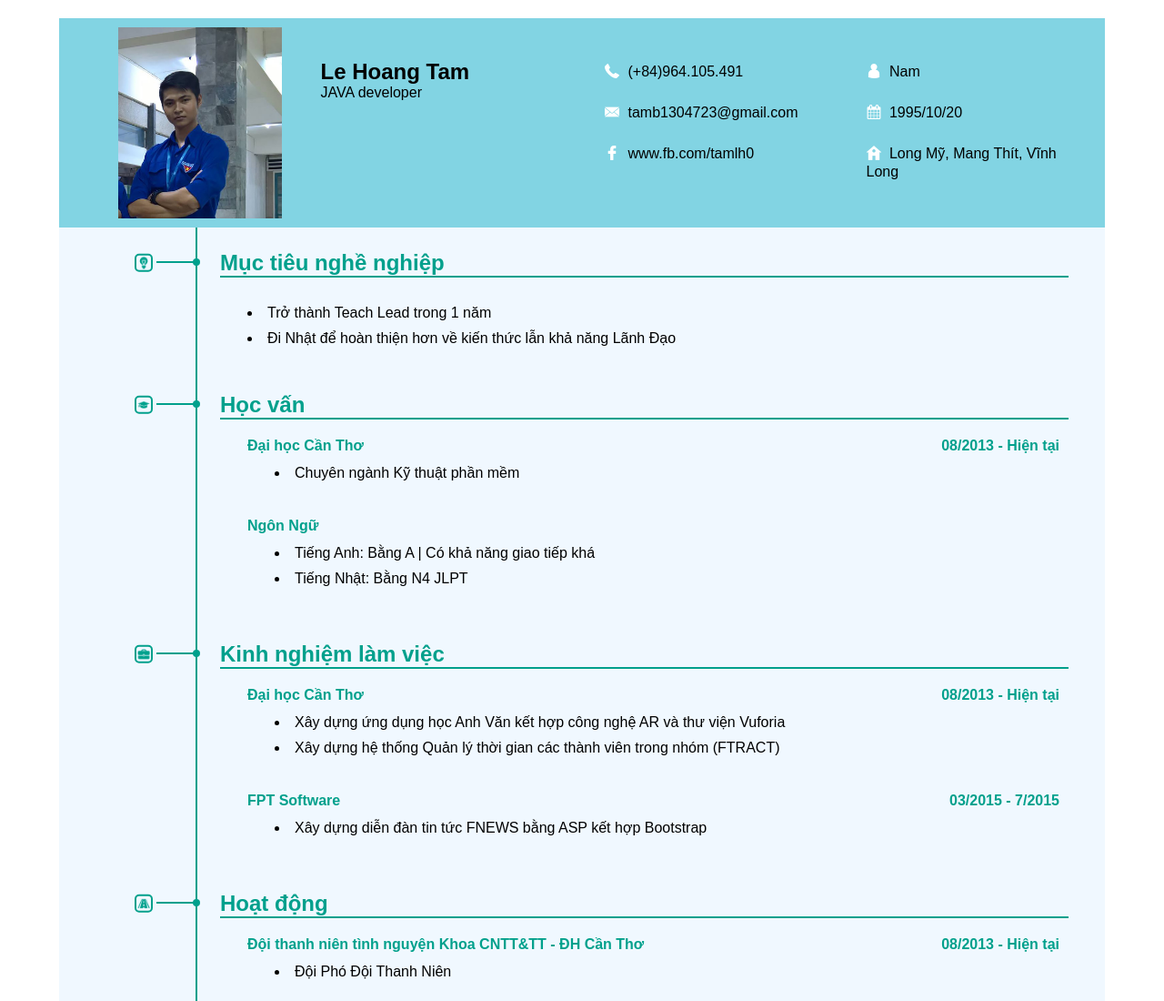
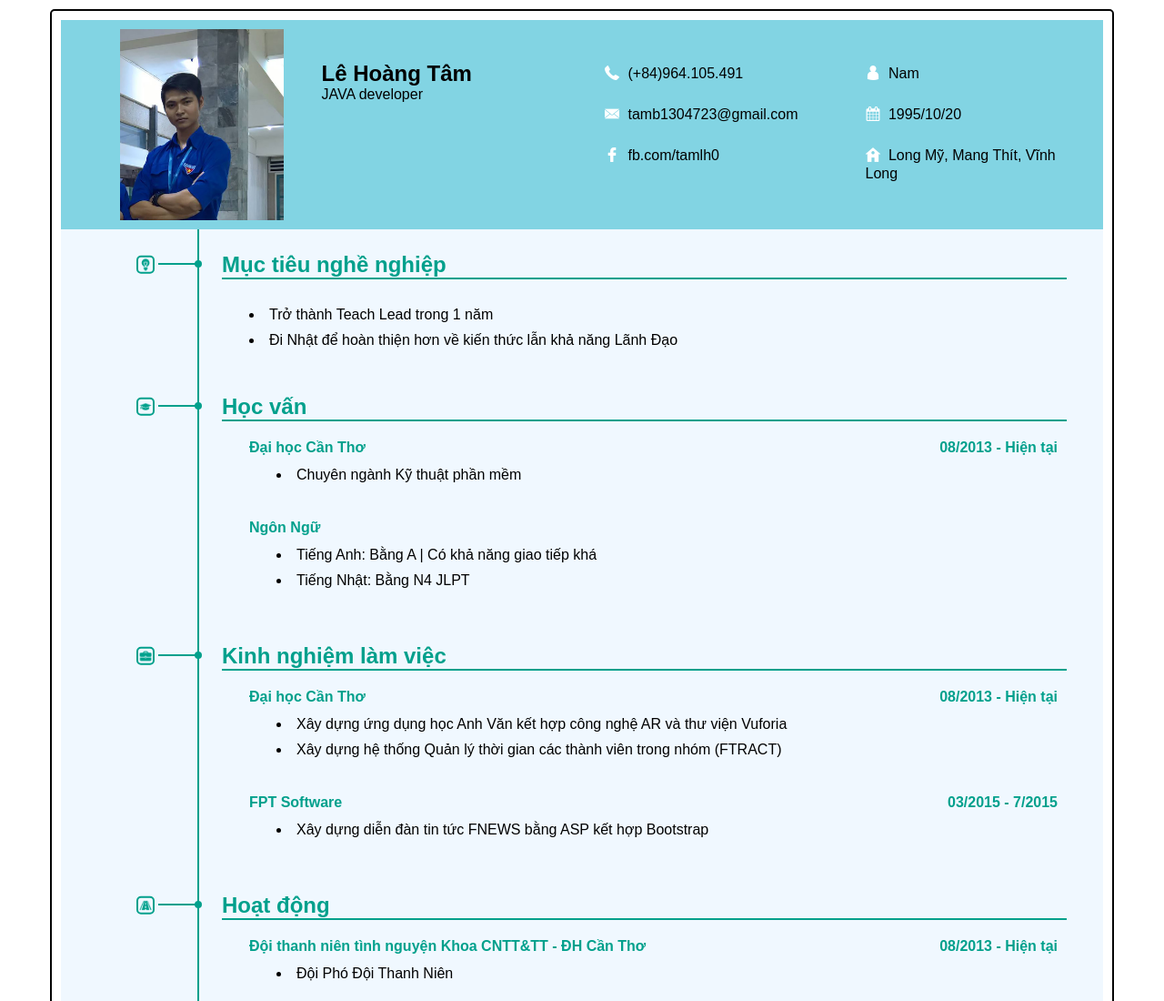
Before and after one commit to Tamb1304723/tamlh, a plain HTML site: page index.html in a window 1280 px wide. Shown: the top 1100 px of the page at 91% size. Drawn offline with Linux system fonts and the light colour scheme.

Commit message:
no message

```diff
--- a/css/main.css
+++ b/css/main.css
@@ -2,6 +2,7 @@
     margin: 0;
     padding: 0;
     -webkit-print-color-adjust: exact;
+
 }
 
 .col {
@@ -14,13 +15,13 @@
 }
 
 .container {
-    border: 1px solid #rgb(44, 160, 203);
+    border: 2px solid rgb(4, 4, 4);
     border-radius: 5px;
     padding: 10px;
     font-family: sans-serif;
     margin: 0 auto;
     width: 650px;
-    ;
+
 }
 
 .container .header {
--- a/index.html
+++ b/index.html
@@ -109,6 +109,13 @@
          height: 16px;
          width: 16px;
       }
+      a{
+          text-decoration: none;
+          color: black;
+      }
+      a:hover{
+          background-color: rgb(28, 85, 181);
+      }
    </style>
 </head>
 
@@ -121,7 +128,7 @@
             </div>
 
             <div class="info">
-               <h2>Le Hoang Tam</h2>
+               <h2>Lê Hoàng Tâm</h2>
                <p>JAVA developer</p>
             </div>
 
@@ -136,11 +143,12 @@
                   <div>
                      <img src="imgs/w-close-envelope.png">
                   </div>
-                  <span>tamb1304723@gmail.com</span>
+                  <!-- <span>tamb1304723@gmail.com</span> -->
+                  <span><a href="mailto:tamb1304723@gmail.com?Subject=Hello%20again" target="_top">tamb1304723@gmail.com</a></span>
                </div>
                <div class="infor-icon">
                   <div><img src="imgs/w-facebook-logo.png"></div>
-                  <span>www.fb.com/tamlh0</span>
+                  <span><a href="www.fb.com/tamlh0">fb.com/tamlh0</a></span>
                </div>
             </div>
             <div class="col col-6  content">
@@ -400,23 +408,7 @@
 
             </div>
          </div>
-         <!-- <div class="items">
-                <div class="wrapper-icon">
-                    <div class="icon">
-                        <img src="./imgs/trophy-cup-silhouette.png" alt="">
-                    </div>
-                    <div class="point"></div>
-                </div>
-                <div class="item-header">
-                    <h2>Giải thưởng</h2>
-                </div>
-                <div class="item-content">
-                    <p>
-                        Learning new languages and technologies is what I am passionate about (I self-taught Django with 3 weeks). I am considered a team-player because I like to help other and tend to work well within groups. I can also do some mentoring tasks and do code reviewing
-                        for other team members.
-                    </p>
-                </div>
-            </div> -->
+
       </div>
    </div>
 </body>
```
